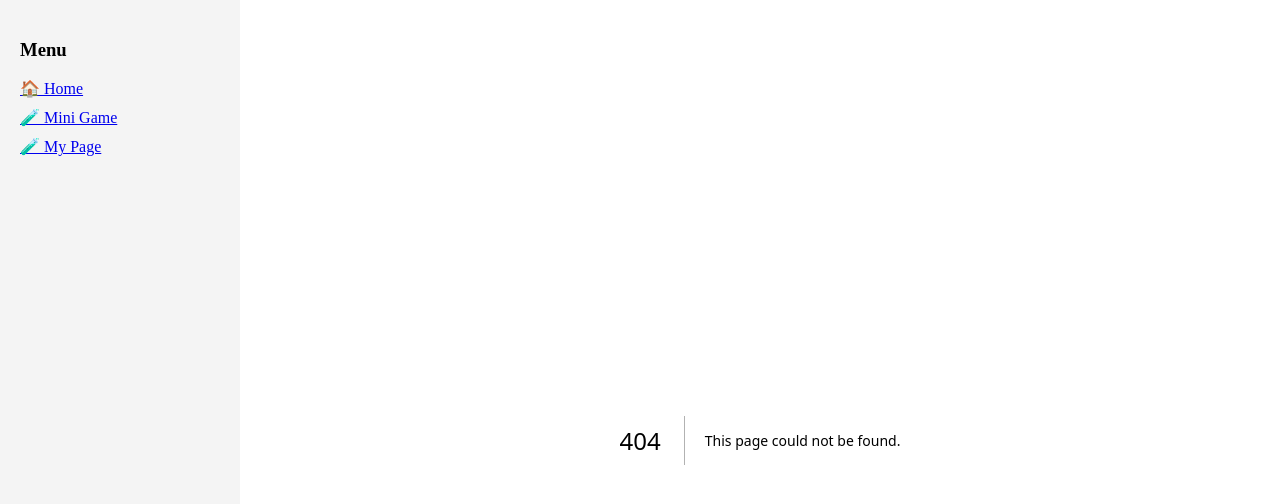
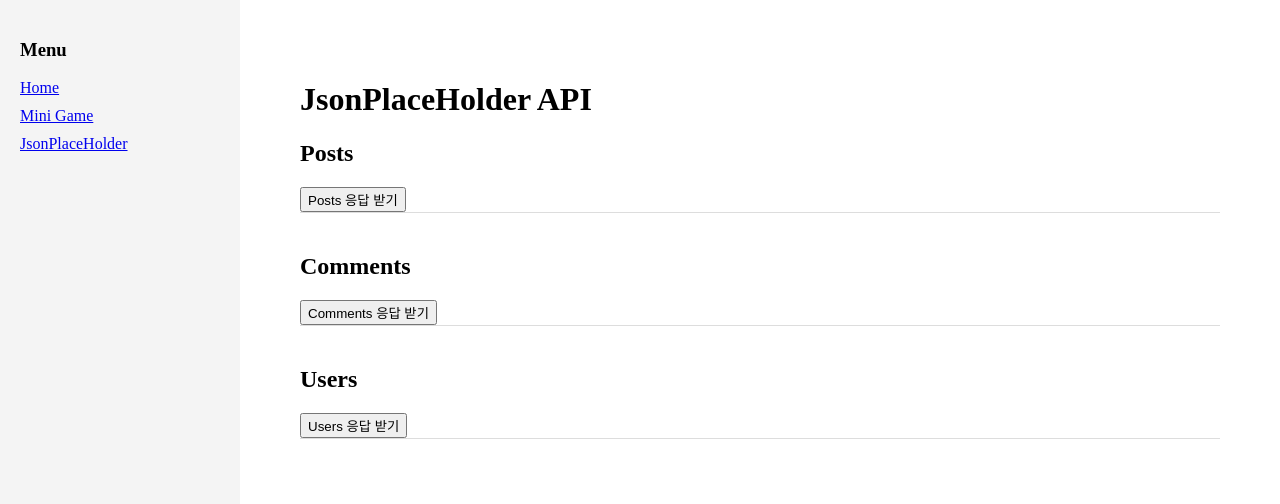
Before and after one commit to ehdtn3540/my-nextjs, a Next.js app: page /jsonplaceholder in a window 1280 px wide. Before the commit this address had no page. Shown: the top 504 px of the page. Built offline with nearby package versions, Linux system fonts and the light colour scheme.

Commit message:
my-page 폴더명 변경 및 layout 수정

```diff
--- a/app/my-page/page.tsx
+++ b/app/jsonplaceholder/page.tsx
@@ -3,7 +3,7 @@
 import { useState } from "react";
 
 // 1. 공통 컴포넌트 정의
-function ApiTester({ title, endpoint }: { title: string; endpoint: string }) {
+function JsonPlaceHolderAPI({ title, endpoint }: { title: string; endpoint: string }) {
   const [data, setData] = useState<any>(null);
 
   const checkConnection = async () => {
@@ -69,11 +69,11 @@
     <div style={{ padding: "20px" }}>
       <h1>JsonPlaceHolder API</h1>
       {/* 전체 게시글 */}
-      <ApiTester title="Posts" endpoint="http://localhost:8000/api/posts" />
+      <JsonPlaceHolderAPI title="Posts" endpoint="http://localhost:8000/jsonplaceholder/posts" />
       {/* 전체 댓글 */}
-      <ApiTester title="Comments" endpoint="http://localhost:8000/api/comments" />
+      <JsonPlaceHolderAPI title="Comments" endpoint="http://localhost:8000/jsonplaceholder/comments" />
       {/* 전체 사용자 */}
-      <ApiTester title="Users" endpoint="http://localhost:8000/api/users" />
+      <JsonPlaceHolderAPI title="Users" endpoint="http://localhost:8000/jsonplaceholder/users" />
     </div>
   );
 }
--- a/app/layout.tsx
+++ b/app/layout.tsx
@@ -30,9 +30,9 @@
           <nav className="side-nav"> {/* 인라인 스타일을 제거하고 클래스만 남김 */}
             <h3>Menu</h3>
             <ul style={{ listStyle: "none", padding: 0 }}>
-              <li><Link href="/home">🏠 Home</Link></li>
-              <li style={{ marginTop: "10px" }}><Link href="/mini-game">🧪 Mini Game</Link></li>
-              <li style={{ marginTop: "10px" }}><Link href="/my-page">🧪 My Page</Link></li>
+              <li><Link href="/home">Home</Link></li>
+              <li style={{ marginTop: "10px" }}><Link href="/mini-game">Mini Game</Link></li>
+              <li style={{ marginTop: "10px" }}><Link href="/jsonplaceholder">JsonPlaceHolder</Link></li>
             </ul>
           </nav>
 
```
